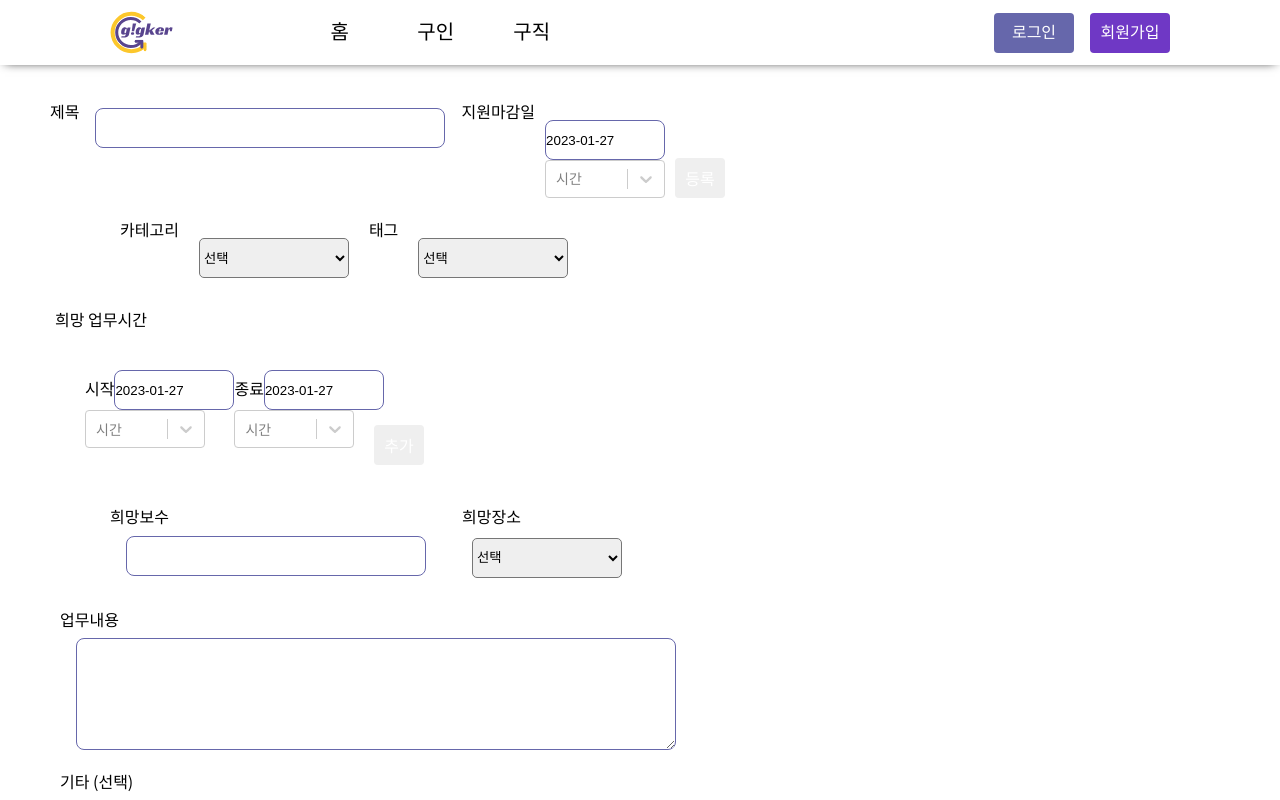
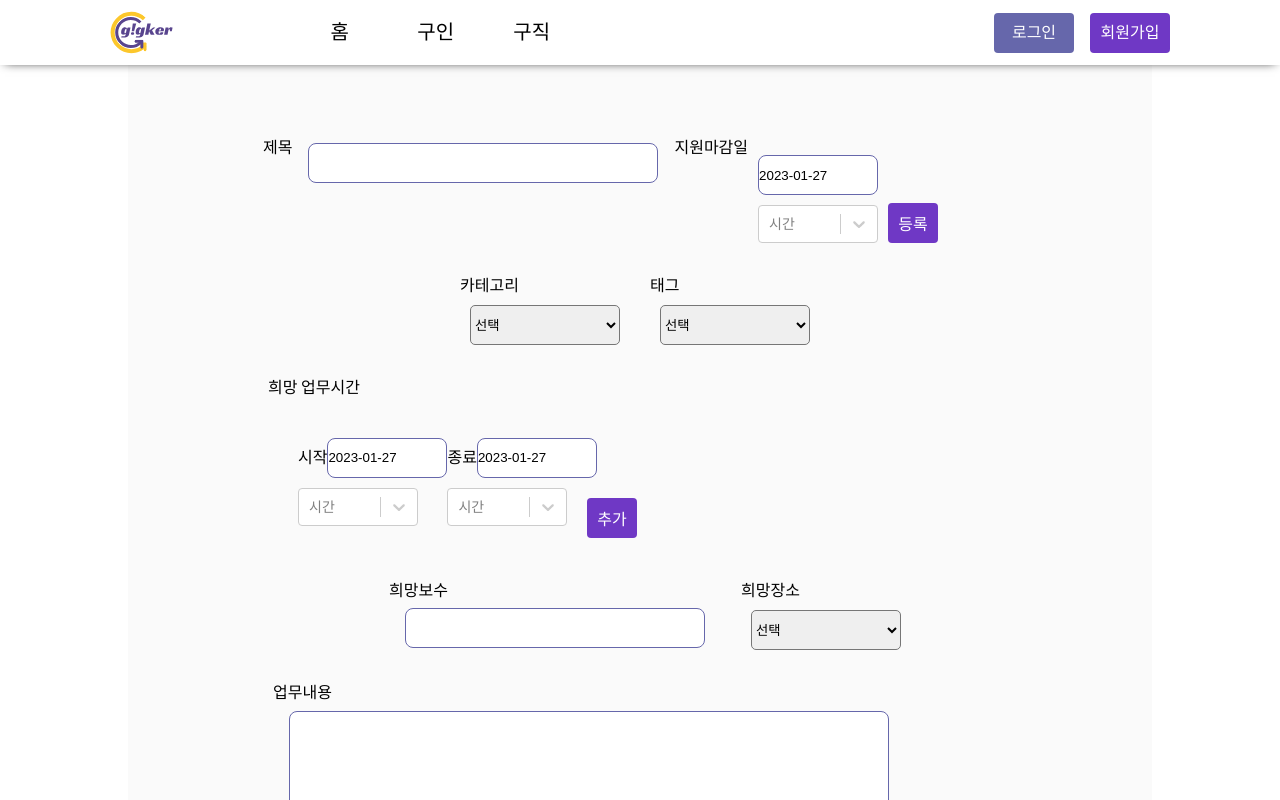
Before and after one commit to codestates-seb/seb41_main_005, a React (Create React App) app in the folder client/: page /newhunting in a window 1280 px wide. Shown: the top 800 px of the page. Built offline with nearby package versions, Linux system fonts and the light colour scheme.

Commit message:
style: 새글,수정글 작성페이지 CSS수정

```diff
--- a/client/src/components/TimeSelect.tsx
+++ b/client/src/components/TimeSelect.tsx
@@ -212,6 +212,7 @@ const StyledDatePicker = styled(DatePicker)`
 const StyledSelect = styled(Select)`
   width: 120px;
   font-size: 14px;
+  margin-top: 10px;
 `;
 
 const TimeContainer = styled.div`
@@ -239,14 +240,24 @@ const SumWrapper = styled.div`
 const ButtonWrapper = styled.div`
   .worktime-submit {
     width: 50px;
-    margin-top: 65px;
+    margin-top: 70px;
     margin-left: -10px;
+    background-color: #6f38c5;
+    &:hover {
+      background-color: #fcc72c;
+      transition: all 0.5s;
+    }
   }
   .deadline-submit {
     width: 50px;
     float: right;
     margin-top: -40px;
     margin-right: -60px;
+    background-color: #6f38c5;
+    &:hover {
+      background-color: #fcc72c;
+      transition: all 0.5s;
+    }
   }
 `;
 
--- a/client/src/pages/EditHire.tsx
+++ b/client/src/pages/EditHire.tsx
@@ -203,7 +203,7 @@ const EditHire = (props: Props) => {
 
     axios
       .patch(
-        `http://ec2-43-201-27-162.ap-northeast-2.compute.amazonaws.com:8080/contents/${contentId}`,
+        `http://ec2-3-39-239-42.ap-northeast-2.compute.amazonaws.com:8080/contents/${contentId}`,
         existingInfo
       )
       .then((response) => {
@@ -218,7 +218,7 @@ const EditHire = (props: Props) => {
   const handleDelete = () => {
     axios
       .delete(
-        `http://ec2-43-201-27-162.ap-northeast-2.compute.amazonaws.com:8080/contents/${contentId}`
+        `http://ec2-3-39-239-42.ap-northeast-2.compute.amazonaws.com:8080/contents/${contentId}`
       )
       .then((response) => {
         console.log(response);
@@ -234,13 +234,14 @@ const EditHire = (props: Props) => {
       <TitleContainer>
         제목
         <InputBox
-          width="400px"
+          width="350px"
           onChange={handleTitleChange}
           defaultValue={existingInfo.title}
         />
         지원마감일
         <Deadline onChange={handleDeadlineChange} />
       </TitleContainer>
+      <SelectWrapper>
         카테고리
         <CategoryWrapper>
           <select
@@ -261,6 +262,7 @@ const EditHire = (props: Props) => {
             ))}
           </select>
         </TagWrapper>
+      </SelectWrapper>
       <WithTitle>
         업무시간
         <WorkSchedule
@@ -329,11 +331,11 @@ const EditHire = (props: Props) => {
         />
       </WithTitle>
       <SubmitWrapper>
+        <Button className="edithunting-submit" onClick={handleSubmit}>
+          수정하기
+        </Button>
         <Button className="edithunting-submit" onClick={handleDelete}>
           삭제하기
-        </Button>
-        <Button className="edithunting-submit" onClick={handleSubmit}>
-          수정하기
         </Button>
       </SubmitWrapper>
     </EditHireContainer>
@@ -341,14 +343,18 @@ const EditHire = (props: Props) => {
 };
 
 const EditHireContainer = styled.div`
-  padding: 100px 50px 50px 50px;
+  background: #fafafa;
+  width: 80%;
+  margin: auto;
+  padding: 135px;
   display: flex;
   flex-direction: column;
-  input {
-    align-items: center;
-  }
 `;
 const TitleContainer = styled.div`
+  display: flex;
+  flex-direction: row;
+`;
+const SelectWrapper = styled.div`
   display: flex;
   flex-direction: row;
 `;
@@ -372,12 +378,11 @@ const CategoryWrapper = styled.div`
 `;
 const LocationWrapper = styled.div`
   width: 150px;
-  margin: 10px;
-  padding: 10px;
   select {
     width: 150px;
     height: 2.5rem;
     border-radius: 5px;
+    margin: 7px;
   }
 `;
 const TagWrapper = styled.div`
@@ -391,8 +396,14 @@ const TagWrapper = styled.div`
 `;
 const SubmitWrapper = styled.div`
   .edithunting-submit {
-    margin: 30px;
-    width: 200px;
+    margin: 10px 50px 0 10px;
+    width: 150px;
+    float: right;
+    background-color: #6f38c5;
+    &:hover {
+      background-color: #fcc72c;
+      transition: all 0.5s;
+    }
   }
 `;
 export default EditHire;
--- a/client/src/pages/EditHunting.tsx
+++ b/client/src/pages/EditHunting.tsx
@@ -166,7 +166,7 @@ const EditHunting = (props: Props) => {
 
     axios
       .patch(
-        `http://ec2-43-201-27-162.ap-northeast-2.compute.amazonaws.com:8080/contents/${contentId}`,
+        `http://ec2-3-39-239-42.ap-northeast-2.compute.amazonaws.com:8080/contents/${contentId}`,
         existingInfo
       )
       .then((response) => {
@@ -180,7 +180,7 @@ const EditHunting = (props: Props) => {
   const handleDelete = () => {
     axios
       .delete(
-        `http://ec2-43-201-27-162.ap-northeast-2.compute.amazonaws.com:8080/contents/${contentId}`
+        `http://ec2-3-39-239-42.ap-northeast-2.compute.amazonaws.com:8080/contents/${contentId}`
       )
       .then((response) => {
         console.log(response);
@@ -196,14 +196,15 @@ const EditHunting = (props: Props) => {
       <TitleContainer>
         제목
         <InputBox
-          width="400px"
+          width="350px"
           onChange={handleTitleChange}
           defaultValue={existingInfo.title}
         />
         지원마감일
         <Deadline onChange={handleDeadlineChange} />
       </TitleContainer>
-      <TwoWrapper>
+      <SelectWrapper>
+        <WithTitle>
           카테고리
           <CategoryWrapper>
             <select
@@ -216,6 +217,8 @@ const EditHunting = (props: Props) => {
               ))}
             </select>
           </CategoryWrapper>
+        </WithTitle>
+        <WithTitle>
           태그
           <TagWrapper>
             <select placeholder={"태그"} onChange={handleTagChange}>
@@ -224,9 +227,10 @@ const EditHunting = (props: Props) => {
               ))}
             </select>
           </TagWrapper>
-      </TwoWrapper>
+        </WithTitle>
+      </SelectWrapper>
       <WithTitle>
-        업무시간
+        희망 업무시간
         <WorkSchedule
           workTime={workTime}
           onWorkTimeChange={handleWorkTimeChange}
@@ -234,7 +238,7 @@ const EditHunting = (props: Props) => {
       </WithTitle>
       <TwoInput>
         <WithTitle>
-          보수
+          희망보수
           <InputBox
             width="165px"
             onChange={handlePayChange}
@@ -242,7 +246,7 @@ const EditHunting = (props: Props) => {
           />
         </WithTitle>
         <WithTitle>
-          장소
+          희망장소
           <LocationWrapper>
             <select
               placeholder={"지역"}
@@ -283,12 +287,12 @@ const EditHunting = (props: Props) => {
 };
 
 const EditHireContainer = styled.div`
-  padding: 100px 50px 50px 50px;
+  background: #fafafa;
+  width: 80%;
+  margin: auto;
+  padding: 135px;
   display: flex;
   flex-direction: column;
-  $ {InputBox} {
-    align-items: center;
-  }
 `;
 const TitleContainer = styled.div`
   display: flex;
@@ -302,13 +306,14 @@ const WithTitle = styled.div`
 const TwoInput = styled.div`
   display: flex;
   flex-direction: row;
+  justify-content: center;
 `;
-const TwoWrapper = styled.div`
+const SelectWrapper = styled.div`
   display: flex;
   flex-direction: row;
+  justify-content: center;
 `;
 const CategoryWrapper = styled.div`
-  margin: 10px;
   padding: 10px;
   select {
     width: 150px;
@@ -318,16 +323,14 @@ const CategoryWrapper = styled.div`
 `;
 const LocationWrapper = styled.div`
   width: 150px;
-  margin: 10px;
-  padding: 10px;
   select {
     width: 150px;
     height: 2.5rem;
     border-radius: 5px;
+    margin: 7px;
   }
 `;
 const TagWrapper = styled.div`
-  margin: 10px;
   padding: 10px;
   select {
     width: 150px;
@@ -337,8 +340,14 @@ const TagWrapper = styled.div`
 `;
 const SubmitWrapper = styled.div`
   .edithunting-submit {
-    margin: 30px;
-    width: 200px;
+    margin: 10px 50px 0 10px;
+    width: 150px;
+    float: right;
+    background-color: #6f38c5;
+    &:hover {
+      background-color: #fcc72c;
+      transition: all 0.5s;
+    }
   }
 `;
 export default EditHunting;
--- a/client/src/pages/NewHire.tsx
+++ b/client/src/pages/NewHire.tsx
@@ -108,7 +108,7 @@ const NewHire = () => {
     }
     axios
       .post(
-        "http://ec2-43-201-27-162.ap-northeast-2.compute.amazonaws.com:8080/contents",
+        "http://ec2-3-39-239-42.ap-northeast-2.compute.amazonaws.com:8080/contents",
         {
           title: title,
           contentType: "BUY",
@@ -235,12 +235,12 @@ const NewHire = () => {
 };
 
 const EditHireContainer = styled.div`
-  padding: 100px 50px 50px 50px;
+  background: #fafafa;
+  width: 80%;
+  margin: auto;
+  padding: 135px;
   display: flex;
   flex-direction: column;
-  input {
-    align-items: center;
-  }
 `;
 const TitleContainer = styled.div`
   display: flex;
@@ -292,6 +292,11 @@ const SubmitWrapper = styled.div`
   .newhire-submit {
     margin-left: 330px;
     width: 300px;
+    background-color: #6f38c5;
+    &:hover {
+      background-color: #fcc72c;
+      transition: all 0.5s;
+    }
   }
 `;
 export default NewHire;
--- a/client/src/pages/NewHunting.tsx
+++ b/client/src/pages/NewHunting.tsx
@@ -84,7 +84,7 @@ const EditHunting = () => {
     }
     axios
       .post(
-        "http://ec2-43-201-27-162.ap-northeast-2.compute.amazonaws.com:8080/contents",
+        "http://ec2-3-39-239-42.ap-northeast-2.compute.amazonaws.com:8080/contents",
         {
           title: title,
           contentType: "SELL",
@@ -124,6 +124,7 @@ const EditHunting = () => {
         <Deadline onChange={handleDeadlineChange} />
       </TitleContainer>
       <SelectWrapper>
+        <WithTitle>
           카테고리
           <CategoryWrapper>
             <select placeholder={"카테고리"} onChange={handleCategoryChange}>
@@ -134,6 +135,8 @@ const EditHunting = () => {
               ))}
             </select>
           </CategoryWrapper>
+        </WithTitle>
+        <WithTitle>
           태그
           <TagWrapper>
             <select onChange={handleTagChange}>
@@ -147,6 +150,7 @@ const EditHunting = () => {
               ))}
             </select>
           </TagWrapper>
+        </WithTitle>
       </SelectWrapper>
       <PossibleTime>
         희망 업무시간
@@ -191,7 +195,10 @@ const EditHunting = () => {
 };
 
 const EditHuntingContainer = styled.div`
-  padding: 100px 50px 50px 50px;
+  background: #fafafa;
+  width: 80%;
+  margin: auto;
+  padding: 135px;
   display: flex;
   flex-direction: column;
 `;
@@ -212,15 +219,14 @@ const WithTitle = styled.div`
 const TwoInput = styled.div`
   display: flex;
   flex-direction: row;
-  margin-left: 50px;
+  justify-content: center;
 `;
 const SelectWrapper = styled.div`
   display: flex;
   flex-direction: row;
-  margin-left: 70px;
+  justify-content: center;
 `;
 const CategoryWrapper = styled.div`
-  margin: 10px;
   padding: 10px;
   select {
     width: 150px;
@@ -238,7 +244,6 @@ const LocationWrapper = styled.div`
   }
 `;
 const TagWrapper = styled.div`
-  margin: 10px;
   padding: 10px;
   select {
     width: 150px;
@@ -250,6 +255,11 @@ const SubmitWrapper = styled.div`
   .newhunting-submit {
     margin-left: 330px;
     width: 300px;
+    background-color: #6f38c5;
+    &:hover {
+      background-color: #fcc72c;
+      transition: all 0.5s;
+    }
   }
 `;
 export default EditHunting;
```
Lines whose indentation alone changed are shown as unchanged.
